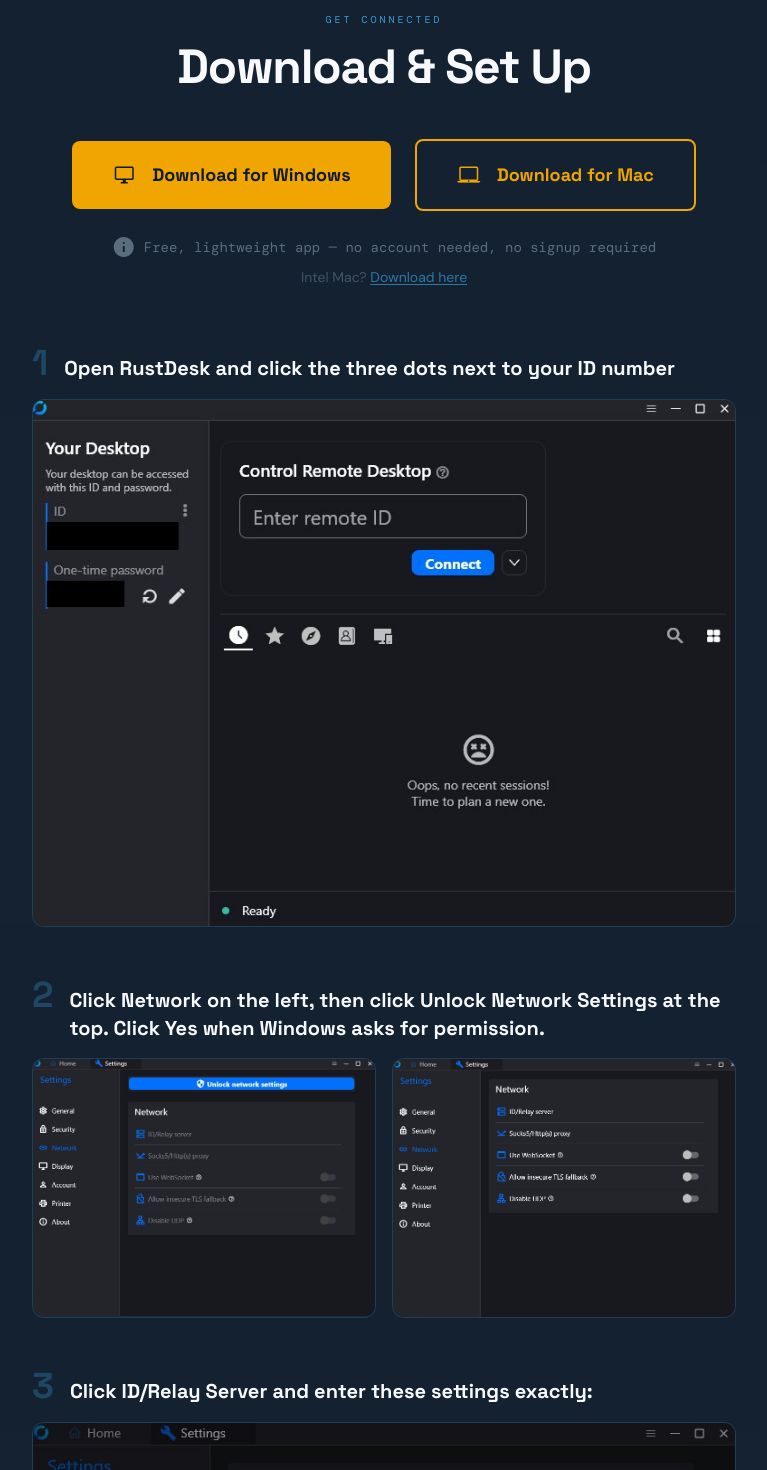
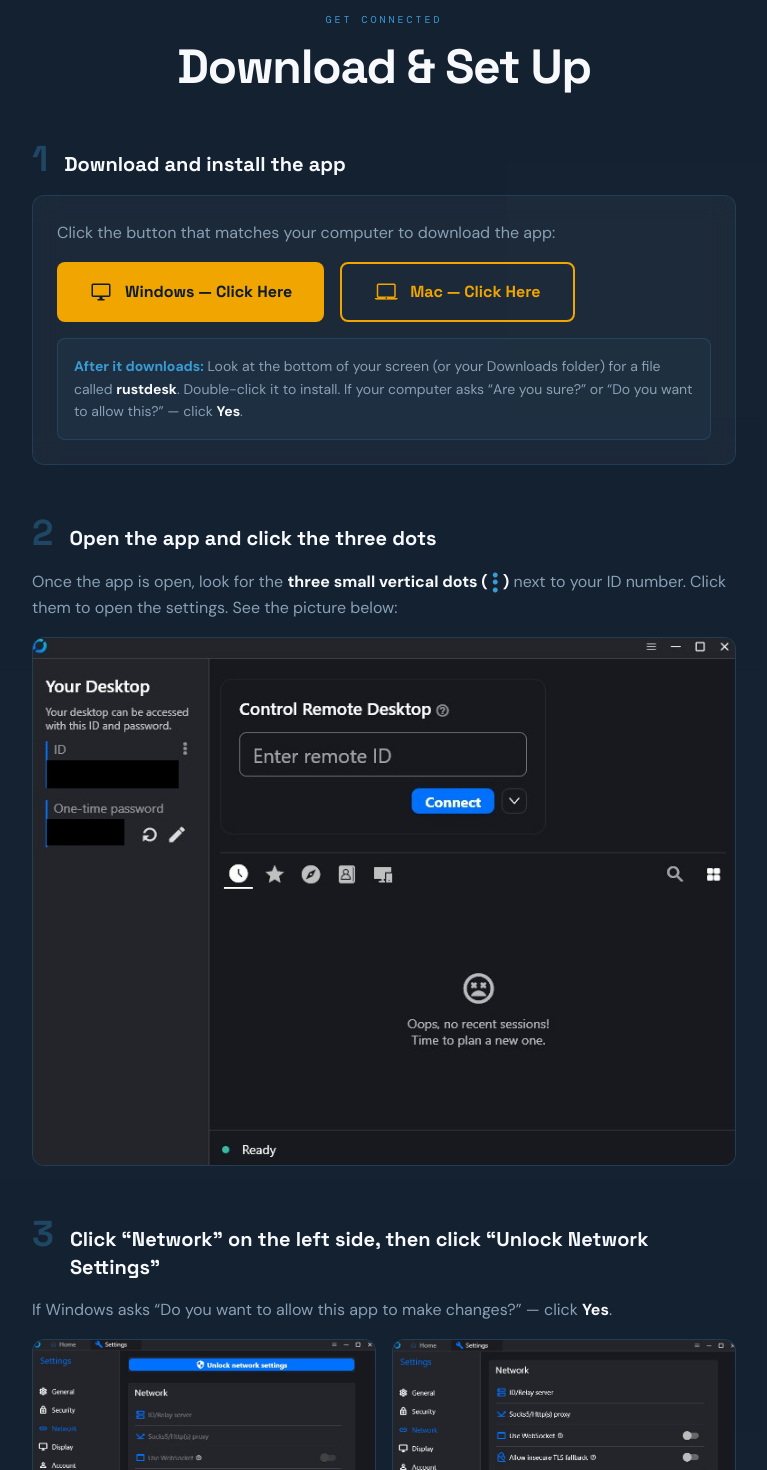
Before and after one commit to barnstormit/barnstormit.com, a Next.js app: page /remote-support in a window 1280 px wide. Shown: the part 600-2070 px from the top of the page, without its empty margins (256-1023 px from the left). Built offline with nearby package versions, Linux system fonts and the light colour scheme.

Commit message:
update remote support page content and instructions

```diff
--- a/app/remote-support/page.js
+++ b/app/remote-support/page.js
@@ -46,48 +46,6 @@ export default function RemoteSupport() {
             </h2>
           </div>
 
-          {/* Download Buttons */}
-          <div className="flex flex-col md:flex-row items-center justify-center gap-6 mb-6">
-            <a
-              href="https://github.com/rustdesk/rustdesk/releases/download/1.4.6/rustdesk-1.4.6-x86_64.exe"
-              className="w-full md:w-auto flex items-center justify-center gap-4 bg-alpine-gold text-deep-navy px-10 py-5 rounded-lg font-heading font-bold text-lg hover:brightness-110 transition-all hover:-translate-y-1 active:scale-95"
-            >
-              <span className="material-symbols-outlined text-3xl">
-                desktop_windows
-              </span>
-              Download for Windows
-            </a>
-            <a
-              href="https://github.com/rustdesk/rustdesk/releases/download/1.4.6/rustdesk-1.4.6-aarch64.dmg"
-              className="w-full md:w-auto flex items-center justify-center gap-4 border-2 border-alpine-gold text-alpine-gold bg-transparent px-10 py-5 rounded-lg font-heading font-bold text-lg hover:bg-alpine-gold/5 transition-all hover:-translate-y-1 active:scale-95"
-            >
-              <span className="material-symbols-outlined text-3xl">
-                laptop_mac
-              </span>
-              Download for Mac
-            </a>
-          </div>
-          <div className="text-center space-y-2 mb-14">
-            <p className="text-frost-gray/60 font-mono text-sm flex items-center justify-center gap-2">
-              <span
-                className="material-symbols-outlined text-lg"
-                style={{ fontVariationSettings: "'FILL' 1" }}
-              >
-                info
-              </span>
-              Free, lightweight app — no account needed, no signup required
-            </p>
-            <p className="text-frost-gray/40 text-sm">
-              Intel Mac?{" "}
-              <a
-                href="https://github.com/rustdesk/rustdesk/releases/download/1.4.6/rustdesk-1.4.6-x86_64.dmg"
-                className="text-vivid-teal/70 hover:text-vivid-teal underline underline-offset-2 transition-colors"
-              >
-                Download here
-              </a>
-            </p>
-          </div>
-
           <div className="space-y-12">
             {/* Step 1 */}
             <div>
@@ -96,9 +54,73 @@ export default function RemoteSupport() {
                   1
                 </span>
                 <h3 className="font-heading text-xl font-bold text-snow-white">
-                  Open RustDesk and click the three dots next to your ID number
+                  Download and install the app
                 </h3>
               </div>
+              <div className="glass-card rounded-xl p-6 space-y-4">
+                <p className="text-frost-gray leading-relaxed">
+                  Click the button that matches your computer to download the
+                  app:
+                </p>
+                <div className="flex flex-col sm:flex-row gap-4">
+                  <a
+                    href="https://github.com/rustdesk/rustdesk/releases/download/1.4.6/rustdesk-1.4.6-x86_64.exe"
+                    className="flex items-center justify-center gap-3 bg-alpine-gold text-deep-navy px-8 py-4 rounded-lg font-heading font-bold text-base hover:brightness-110 transition-all active:scale-95"
+                  >
+                    <span className="material-symbols-outlined text-2xl">
+                      desktop_windows
+                    </span>
+                    Windows &mdash; Click Here
+                  </a>
+                  <a
+                    href="https://github.com/rustdesk/rustdesk/releases/download/1.4.6/rustdesk-1.4.6-aarch64.dmg"
+                    className="flex items-center justify-center gap-3 border-2 border-alpine-gold text-alpine-gold px-8 py-4 rounded-lg font-heading font-bold text-base hover:bg-alpine-gold/5 transition-all active:scale-95"
+                  >
+                    <span className="material-symbols-outlined text-2xl">
+                      laptop_mac
+                    </span>
+                    Mac &mdash; Click Here
+                  </a>
+                </div>
+                <div className="bg-vivid-teal/5 border border-vivid-teal/20 rounded-lg p-4 mt-2">
+                  <p className="text-frost-gray text-sm leading-relaxed">
+                    <span className="text-vivid-teal font-bold">
+                      After it downloads:
+                    </span>{" "}
+                    Look at the bottom of your screen (or your Downloads folder)
+                    for a file called{" "}
+                    <span className="text-snow-white font-bold">
+                      rustdesk
+                    </span>
+                    . Double-click it to install. If your computer asks
+                    &ldquo;Are you sure?&rdquo; or &ldquo;Do you want to allow
+                    this?&rdquo; &mdash; click{" "}
+                    <span className="text-snow-white font-bold">Yes</span>.
+                  </p>
+                </div>
+              </div>
+            </div>
+
+            {/* Step 2 */}
+            <div>
+              <div className="flex items-baseline gap-4 mb-4">
+                <span className="font-heading font-black text-4xl text-vivid-teal/30">
+                  2
+                </span>
+                <h3 className="font-heading text-xl font-bold text-snow-white">
+                  Open the app and click the three dots
+                </h3>
+              </div>
+              <p className="text-frost-gray mb-4 leading-relaxed">
+                Once the app is open, look for the{" "}
+                <span className="text-snow-white font-bold">
+                  three small vertical dots (
+                </span>
+                <span className="text-vivid-teal font-bold inline-flex flex-col items-center leading-[0.4] text-lg align-middle mx-1">&bull;<br/>&bull;<br/>&bull;</span>
+                <span className="text-snow-white font-bold">)</span> next to
+                your ID number. Click them to open the settings. See the picture
+                below:
+              </p>
               <div className="glass-card rounded-xl overflow-hidden">
                 {/* eslint-disable-next-line @next/next/no-img-element */}
                 <img
@@ -109,17 +131,22 @@ export default function RemoteSupport() {
               </div>
             </div>
 
-            {/* Step 2 */}
+            {/* Step 3 */}
             <div>
               <div className="flex items-baseline gap-4 mb-4">
                 <span className="font-heading font-black text-4xl text-vivid-teal/30">
-                  2
+                  3
                 </span>
                 <h3 className="font-heading text-xl font-bold text-snow-white">
-                  Click Network on the left, then click Unlock Network Settings
-                  at the top. Click Yes when Windows asks for permission.
+                  Click &ldquo;Network&rdquo; on the left side, then click
+                  &ldquo;Unlock Network Settings&rdquo;
                 </h3>
               </div>
+              <p className="text-frost-gray mb-4 leading-relaxed">
+                If Windows asks &ldquo;Do you want to allow this app to make
+                changes?&rdquo; &mdash; click{" "}
+                <span className="text-snow-white font-bold">Yes</span>.
+              </p>
               <div className="grid grid-cols-1 sm:grid-cols-2 gap-4">
                 <div className="glass-card rounded-xl overflow-hidden">
                   {/* eslint-disable-next-line @next/next/no-img-element */}
@@ -140,16 +167,27 @@ export default function RemoteSupport() {
               </div>
             </div>
 
-            {/* Step 3 */}
+            {/* Step 4 */}
             <div>
               <div className="flex items-baseline gap-4 mb-4">
                 <span className="font-heading font-black text-4xl text-vivid-teal/30">
-                  3
+                  4
                 </span>
                 <h3 className="font-heading text-xl font-bold text-snow-white">
-                  Click ID/Relay Server and enter these settings exactly:
+                  Click &ldquo;ID/Relay Server&rdquo; and fill in the boxes
                 </h3>
               </div>
+              <p className="text-frost-gray mb-4 leading-relaxed">
+                You need to type (or copy and paste) the information below into
+                the matching boxes shown in the picture. To copy: click the{" "}
+                <span className="text-snow-white font-bold">Copy</span> button
+                next to each value. To paste: click inside the box in the app,
+                then press{" "}
+                <span className="text-snow-white font-bold">
+                  Ctrl + V
+                </span>{" "}
+                on your keyboard (hold down Ctrl and tap V).
+              </p>
               <div className="glass-card rounded-xl overflow-hidden mb-4">
                 {/* eslint-disable-next-line @next/next/no-img-element */}
                 <img
@@ -159,6 +197,10 @@ export default function RemoteSupport() {
                 />
               </div>
               <div className="glass-card rounded-xl p-6 space-y-3">
+                <p className="text-frost-gray text-sm mb-2">
+                  Copy each value below and paste it into the matching box in
+                  the app:
+                </p>
                 <CopyField label="ID Server" value="107.175.137.52" />
                 <CopyField label="Relay Server" value="107.175.137.52" />
                 <CopyField
@@ -171,17 +213,25 @@ export default function RemoteSupport() {
               </div>
             </div>
 
-            {/* Step 4 */}
+            {/* Step 5 */}
             <div>
               <div className="flex items-baseline gap-4 mb-4">
                 <span className="font-heading font-black text-4xl text-vivid-teal/30">
-                  4
+                  5
                 </span>
                 <h3 className="font-heading text-xl font-bold text-snow-white">
-                  Click the Home button at the top. You should see Ready at the
-                  bottom and your ID on the left.
+                  Go back to the Home screen and make sure it says
+                  &ldquo;Ready&rdquo;
                 </h3>
               </div>
+              <p className="text-frost-gray mb-4 leading-relaxed">
+                Click{" "}
+                <span className="text-snow-white font-bold">Home</span> at the
+                top of the app. You should see the word{" "}
+                <span className="text-vivid-teal font-bold">Ready</span> at
+                the bottom of the window and a number on the left side &mdash;
+                that&apos;s your ID.
+              </p>
               <div className="glass-card rounded-xl overflow-hidden">
                 {/* eslint-disable-next-line @next/next/no-img-element */}
                 <img
@@ -192,23 +242,20 @@ export default function RemoteSupport() {
               </div>
             </div>
 
-            {/* Step 5 */}
+            {/* Step 6 */}
             <div>
               <div className="flex items-baseline gap-4 mb-4">
                 <span className="font-heading font-black text-4xl text-vivid-teal/30">
-                  5
+                  6
                 </span>
                 <h3 className="font-heading text-xl font-bold text-snow-white">
-                  Call{" "}
-                  <a
-                    href="tel:+17198380435"
-                    className="text-vivid-teal hover:underline"
-                  >
-                    (719) 838-0435
-                  </a>{" "}
-                  and read us your ID number and one-time password.
+                  Call us and read your ID number and password out loud
                 </h3>
               </div>
+              <p className="text-frost-gray mb-4 leading-relaxed">
+                That&apos;s it &mdash; you&apos;re done with the hard part.
+                Just pick up the phone and call. We&apos;ll take it from here.
+              </p>
               <div className="glass-card rounded-xl p-8 flex flex-col sm:flex-row items-center gap-6">
                 <span
                   className="material-symbols-outlined text-vivid-teal"
```
